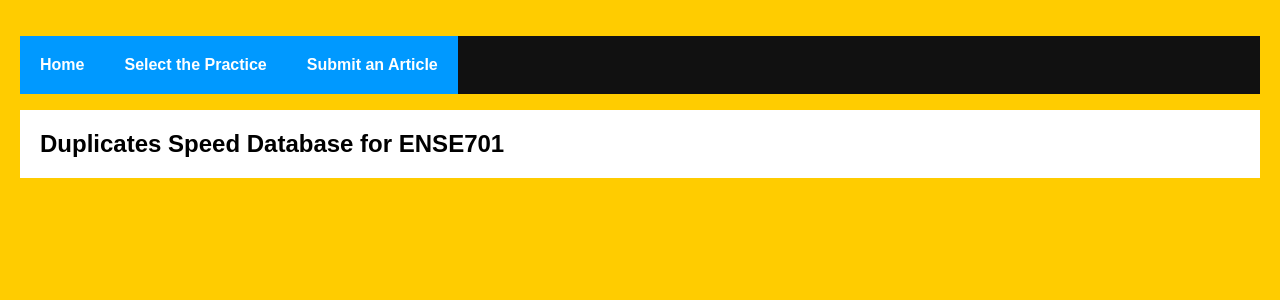
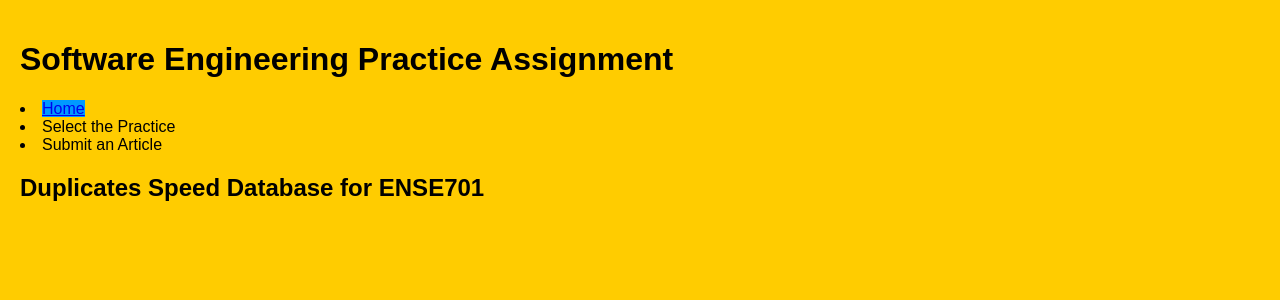
Before and after one commit to roxy-dao/Duplicats_SPEED_ENSE701, a React (Create React App) app in the folder frontend/: page / in a window 1280 px wide. Shown: the top 300 px of the page. Built offline with nearby package versions, Linux system fonts and the light colour scheme.

Commit message:
home page and router

```diff
--- a/frontend/src/App.js
+++ b/frontend/src/App.js
@@ -1,5 +1,5 @@
 import React from 'react'
-import { Route, Routes, NavLink, BrowserRouter as Router } from 'react-router-dom'
+import { Route, Routes, BrowserRouter as Router, NavLink } from 'react-router-dom'
 
 import Home from './pages/Home'
 
@@ -7,23 +7,22 @@ const App = () => {
   return (
     <Router>
       <div>
-        <ul className="header">
+        <h1> Software Engineering Practice Assignment</h1>
+        <ui className="header">
           <li>
-            <NavLink to="/">Home</NavLink>
+          <NavLink to="/">Home</NavLink>
           </li>
           <li>
-            <NavLink>Select the Practice</NavLink>
+           Select the Practice
           </li>
           <li>
-            <NavLink>Submit an Article</NavLink>
+           Submit an Article
           </li>
-        </ul>
-        <div className="content">
+        </ui>
           <Routes>
             <Route path="/" element={<Home />} />
           </Routes>
         </div>
-      </div>
     </Router>
   )
 }
```
